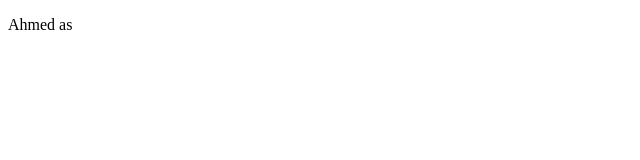
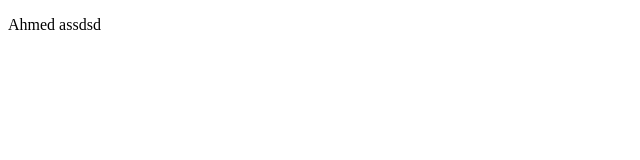
Before and after one commit to AhmedabbasKaradiya/testing, a plain HTML site: page index.html in a window 1280 px wide. Shown: the full height of the page, 0-640 px from the left. Drawn offline with Linux system fonts and the light colour scheme.

Commit message:
Update index.html

```diff
--- a/index.html
+++ b/index.html
@@ -8,7 +8,7 @@
 </head>
 
 <body>
-     <p>Ahmed as</p>
+     <p>Ahmed assdsd</p>
 </body>
 
 </html>
```
